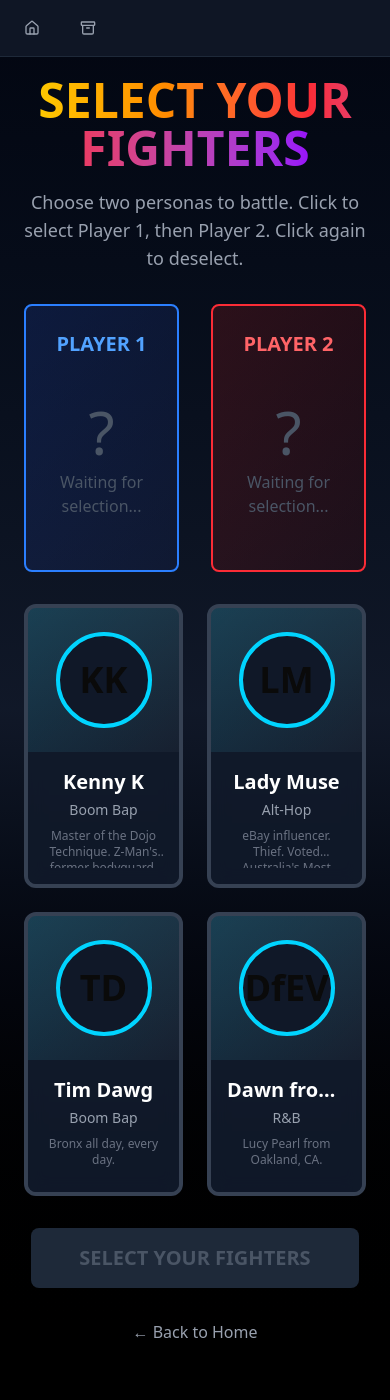
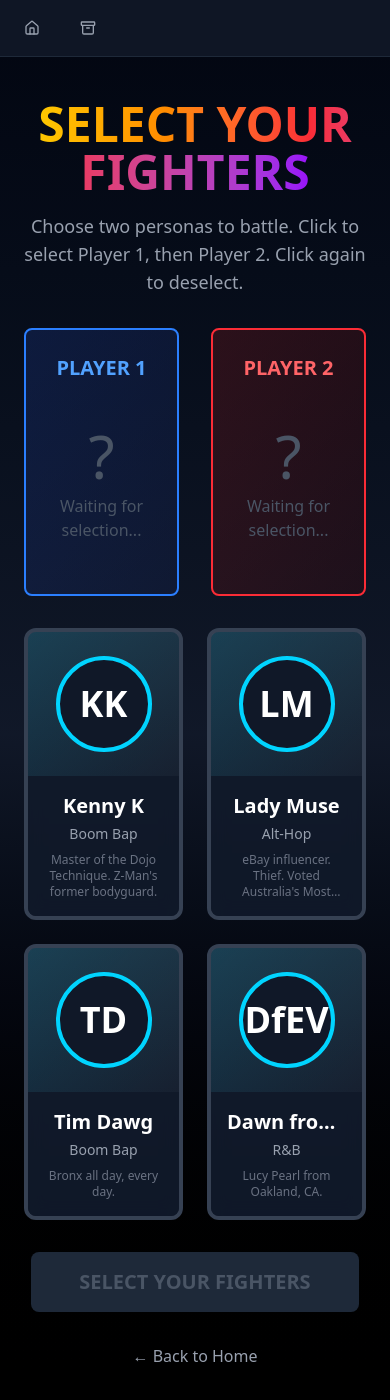
Before and after one commit to devhowyalike/rapgpt, a Next.js app: page /new-battle in a window 390 px wide. Shown: the top 1400 px of the page. Before the commit the page ends 1368 px from the top, so only its background shows below. Built offline with nearby package versions, Linux system fonts and the light colour scheme.

Commit message:
Mobile fixes

```diff
--- a/src/components/character-select.tsx
+++ b/src/components/character-select.tsx
@@ -93,7 +93,7 @@ export function CharacterSelect() {
     <>
       <SiteHeader />
       <div style={{ height: "52px" }} />
-      <div className="min-h-[calc(100vh-3.5rem)] bg-linear-to-b from-gray-950 via-gray-900 to-black flex flex-col items-center justify-center p-6">
+      <div className="min-h-[calc(100vh-3.5rem)] bg-linear-to-b from-gray-950 via-gray-900 to-black flex flex-col items-center p-6 py-12">
         {/* Header */}
         <div className="w-full max-w-7xl mx-auto mb-8">
           <h1 className="text-5xl md:text-7xl font-bold text-center mb-4">
@@ -114,10 +114,10 @@ export function CharacterSelect() {
             <div className="text-blue-400 font-bold text-xl mb-4 text-center">
               PLAYER 1
             </div>
-          <div className="text-center h-[172px] flex flex-col items-center justify-center">
+            <div className="text-center min-h-[172px] flex flex-col items-center justify-center py-4">
               {player1 ? (
                 <>
-                <div className="w-24 h-24 mb-4 rounded-full border-4 border-blue-500 overflow-hidden bg-gray-800 flex items-center justify-center text-4xl">
+                  <div className="w-24 h-24 shrink-0 mb-4 rounded-full border-4 border-blue-500 overflow-hidden bg-gray-800 flex items-center justify-center text-4xl text-white">
                     {player1.name
                       .split(" ")
                       .map((n) => n[0])
@@ -142,10 +142,10 @@ export function CharacterSelect() {
             <div className="text-red-400 font-bold text-xl mb-4 text-center">
               PLAYER 2
             </div>
-          <div className="text-center h-[172px] flex flex-col items-center justify-center">
+            <div className="text-center min-h-[172px] flex flex-col items-center justify-center py-4">
               {player2 ? (
                 <>
-                <div className="w-24 h-24 mb-4 rounded-full border-4 border-red-500 overflow-hidden bg-gray-800 flex items-center justify-center text-4xl">
+                  <div className="w-24 h-24 shrink-0 mb-4 rounded-full border-4 border-red-500 overflow-hidden bg-gray-800 flex items-center justify-center text-4xl text-white">
                     {player2.name
                       .split(" ")
                       .map((n) => n[0])
@@ -239,7 +239,7 @@ export function CharacterSelect() {
                     }}
                   >
                     <div
-                    className="w-24 h-24 rounded-full border-4 flex items-center justify-center text-4xl bg-gray-900"
+                      className="w-24 h-24 rounded-full border-4 flex items-center justify-center text-4xl text-white bg-gray-900"
                       style={{ borderColor: persona.accentColor }}
                     >
                       {persona.name
@@ -254,8 +254,10 @@ export function CharacterSelect() {
                     <h3 className="text-xl font-bold text-white mb-1 truncate">
                       {persona.name}
                     </h3>
-                  <p className="text-sm text-gray-400 mb-2">{persona.style}</p>
-                  <p className="text-xs text-gray-500 line-clamp-2 min-h-10">
+                    <p className="text-sm text-gray-400 mb-2">
+                      {persona.style}
+                    </p>
+                    <p className="text-xs text-gray-500 line-clamp-3">
                       {persona.bio}
                     </p>
                   </div>
```
Lines whose indentation alone changed are shown as unchanged.
